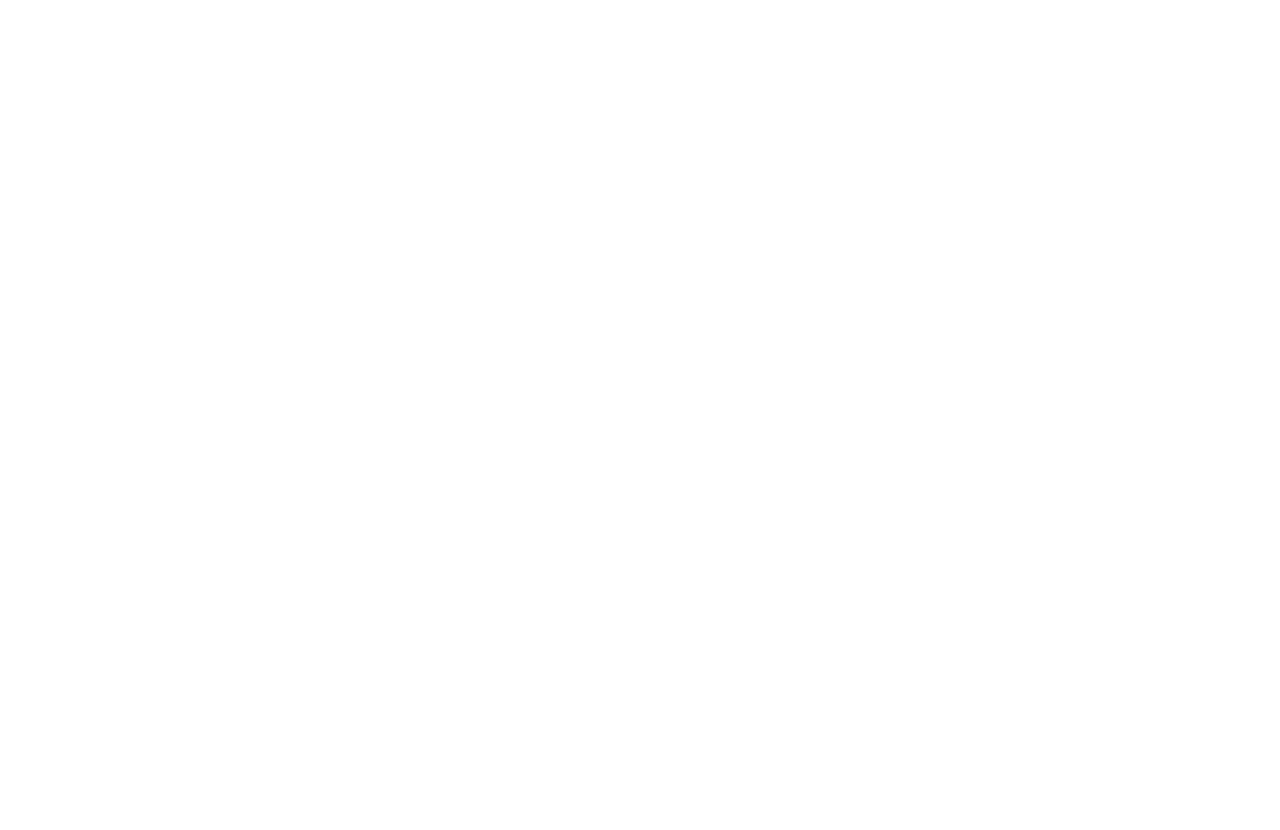
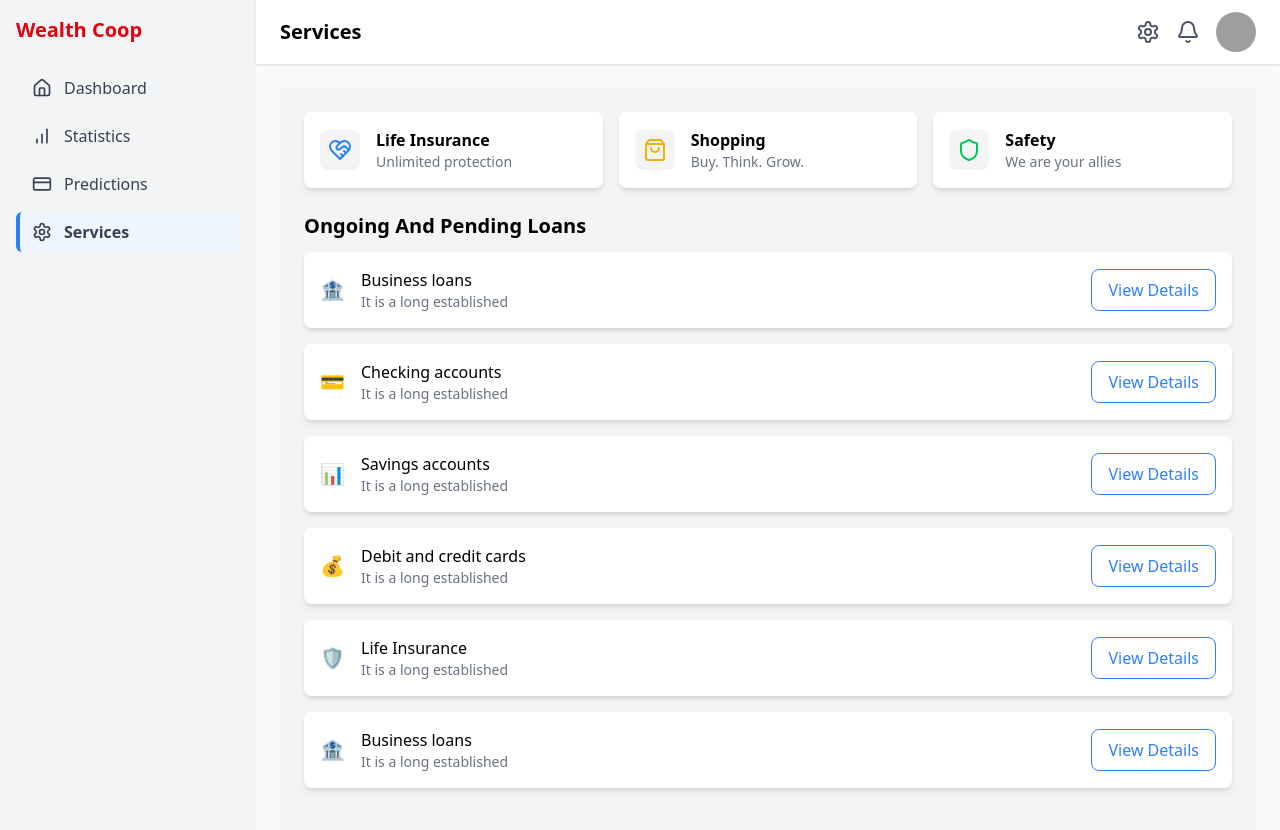
Before and after one commit to senithujkdy/wealth-coop-frontend, a React (Vite) app: page /admin/services in a window 1280 px wide. Before the commit this address had no page. Shown: the top 830 px of the page. Before the commit the page ends 800 px from the top, so only its background shows below. Built offline with nearby package versions, Linux system fonts and the light colour scheme; grey boxes are pictures that could not be loaded.

Commit message:
feat(routes): update admin routes to /admin and test data fetching in landing page

```diff
--- a/package.json
+++ b/package.json
@@ -11,6 +11,7 @@
   },
   "dependencies": {
     "@tailwindcss/vite": "^4.0.15",
+    "axios": "^1.8.4",
     "lucide-react": "^0.484.0",
     "react": "^19.0.0",
     "react-dom": "^19.0.0",
--- a/src/App.jsx
+++ b/src/App.jsx
@@ -16,7 +16,7 @@
     <Router>
       <Routes>
         {/* Admin Dashboard Wrapper */}
-        <Route path="/" element={<AdminDashboard />}>
+        <Route path="/admin" element={<AdminDashboard />}>
           <Route index element={<Dashboard />} />
           <Route path="dashboard" element={<Dashboard />} />
           <Route path="statistics" element={<Statistics />} />
@@ -25,7 +25,7 @@
         </Route>
 
          {/* Landing page */}
-         <Route path="/landing" element={<Landing />}>
+         <Route path="/" element={<Landing />}>
 
         </Route>
 
--- a/src/components/layout/Sidebar/Sidebar.jsx
+++ b/src/components/layout/AdminSidebar/AdminSidebar.jsx
@@ -3,10 +3,10 @@
 
 const Sidebar = () => {
   const menuItems = [
-    { name: "Dashboard", path: "/dashboard", icon: <Home className="w-5 h-5" /> },
-    { name: "Statistics", path: "/statistics", icon: <BarChart className="w-5 h-5" /> },
-    { name: "Predictions", path: "/predictions", icon: <CreditCard className="w-5 h-5" /> },
-    { name: "Services", path: "/services", icon: <Settings className="w-5 h-5" /> },
+    { name: "Dashboard", path: "/admin/dashboard", icon: <Home className="w-5 h-5" /> },
+    { name: "Statistics", path: "/admin/statistics", icon: <BarChart className="w-5 h-5" /> },
+    { name: "Predictions", path: "/admin/predictions", icon: <CreditCard className="w-5 h-5" /> },
+    { name: "Services", path: "/admin/services", icon: <Settings className="w-5 h-5" /> },
   ];
 
   return (
--- a/src/pages/AdminDashboard/AdminDashboard.jsx
+++ b/src/pages/AdminDashboard/AdminDashboard.jsx
@@ -1,4 +1,4 @@
-import Sidebar from "../../components/layout/Sidebar/Sidebar";
+import Sidebar from "../../components/layout/AdminSidebar/AdminSidebar";
 import { Outlet, useLocation } from "react-router-dom";
 import Header from "../../components/layout/Header/Header";
 
@@ -7,10 +7,10 @@
 
   // Map route paths to page titles
   const pageTitles = {
-    "/dashboard": "Activity Overview",
-    "/statistics": "Statistics",
-    "/predictions": "Predictions",
-    "/services": "Services",
+    "/admin/dashboard": "Activity Overview",
+    "/admin/statistics": "Statistics",
+    "/admin/predictions": "Predictions",
+    "/admin/services": "Services",
   };
 
   const currentTitle = pageTitles[location.pathname] || "Admin Dashboard";
--- a/src/pages/Landing/Landing.jsx
+++ b/src/pages/Landing/Landing.jsx
@@ -1,7 +1,32 @@
 import { ArrowRight } from 'lucide-react';
 import Footer from '../../components/layout/Footer/Footer';
+import { useEffect, useState } from 'react';
 
 const Landing = () => {
+
+  const [ data, setData ] = useState(null);
+  const [loading, setLoading] = useState(true);
+  const [error, setError] = useState(null);
+
+  useEffect(()=>{
+    const fetchData = async () => {
+      try {
+        const res = await fetch(`${import.meta.env.VITE_baseURL}/test`);
+        if (!res.ok) {
+          throw new Error('Network response was not ok');
+        }
+        const data = await res.json(); // Call the json() method
+        setData(data);
+        console.log(data);
+      } catch (error) {
+        console.error('Fetch error:', error);
+      } finally {
+
+      }
+    };
+    fetchData();
+  },[])
+
   return (
     <div className="bg-gray-100 min-h-screen">
       <div className="max-w-6xl mx-auto p-6">
```
Also changed, not shown: 2 other files (tests, documents, lock files or other folders).
